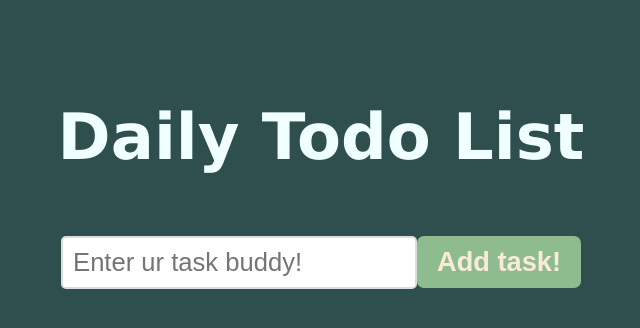
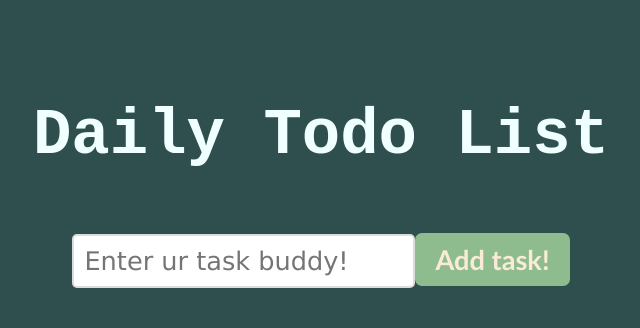
Before and after one commit to Time-Lord-Victorious/daily-todo-app, a React (Vite) app: page / in a window 1280 px wide. Shown: the top 328 px of the page, without its empty margins (319-959 px from the left). Built offline with nearby package versions, Linux system fonts and the light colour scheme.

Commit message:
minor alterations

```diff
--- a/src/index.css
+++ b/src/index.css
@@ -3,7 +3,7 @@
 }
 
 .to-do-list {
-    font-family: 'Lucida Sans', 'Lucida Sans Regular', 'Lucida Grande', 'Lucida Sans Unicode', Geneva, Verdana, sans-serif;
+    font-family: 'Courier New', Courier, monospace;
     text-align: center;
     margin-top: 100px;
 }
@@ -26,6 +26,7 @@
 
 .add-button {
     background-color: darkseagreen;
+    font-family: 'Trebuchet MS', 'Lucida Sans Unicode', 'Lucida Grande', 'Lucida Sans', Arial, sans-serif;
 }
 
 .add-button:hover {
@@ -34,6 +35,7 @@
 
 .delete-button {
     background-color: indianred;
+    font-family: monospace;
 }
 
 .delete-button:hover {
@@ -54,6 +56,7 @@
     border: 2px solid gainsboro;
     border-radius: 5px;
     color: black;
+    font-family: 'Lucida Sans', 'Lucida Sans Regular', 'Lucida Grande', 'Lucida Sans Unicode', Geneva, Verdana, sans-serif;
 }
 
 ol {
```
